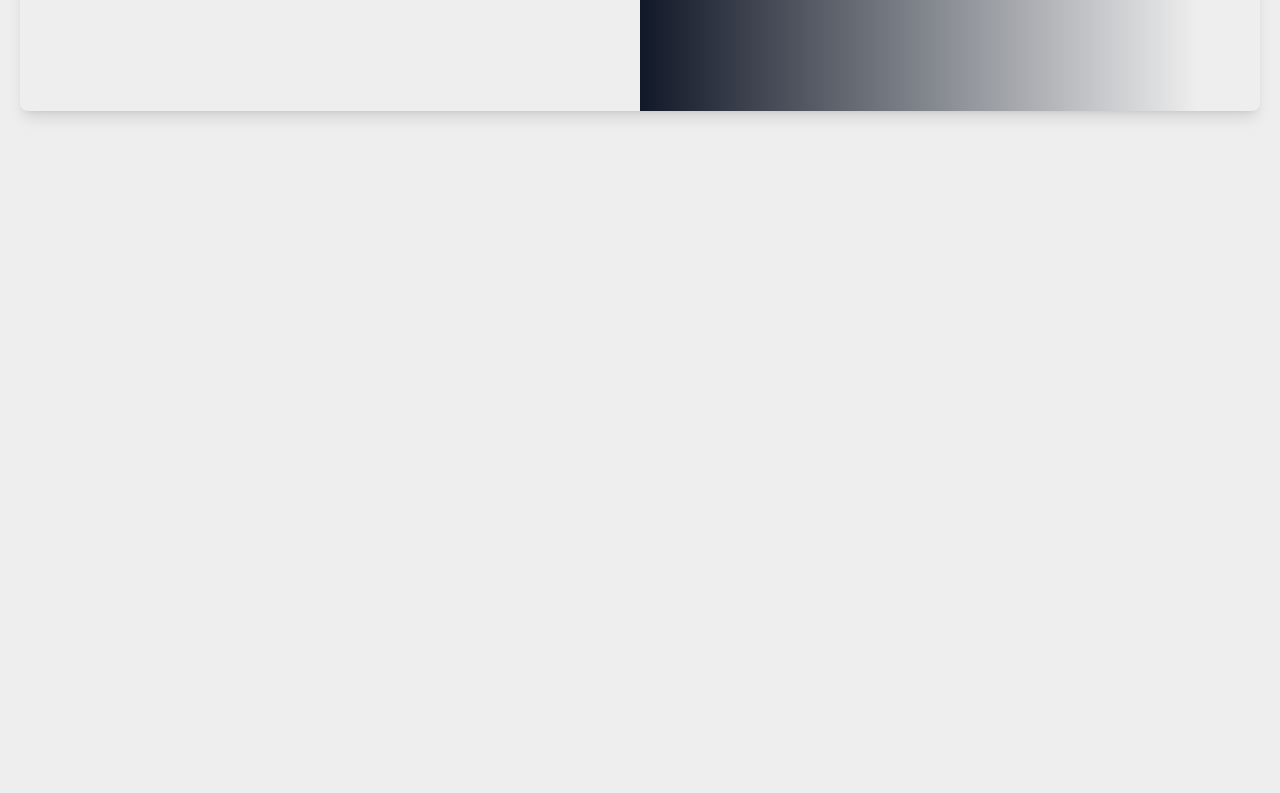
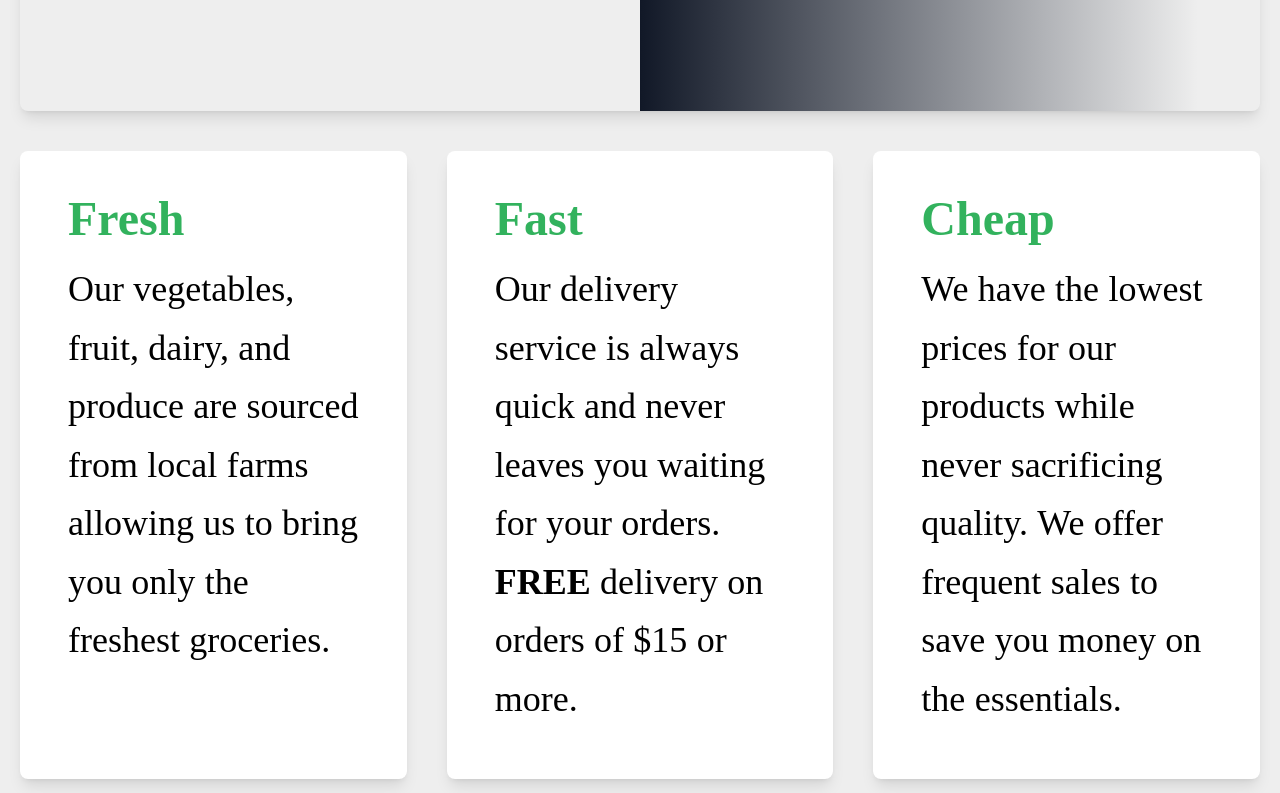
Before and after one commit to thebaker10/Fresh-Mart, a React (Create React App) app: page /About in a window 1280 px wide. Shown: the part 627-1420 px from the top of the page. Built offline with nearby package versions, Linux system fonts and the light colour scheme; the HTML template or start-up script is replaced by a standard one.

Commit message:
added info cards

```diff
--- a/src/Pages/AboutPage.tsx
+++ b/src/Pages/AboutPage.tsx
@@ -32,8 +32,21 @@ export function AboutPage() {
 
                 </div>
             </div>
-            <div className="w-screen h-screen">
-
+            <div className="mb-5">
+                <div className="flex">
+                    <div className="flex-auto m-5 space-between bg-white w-1/3 shadow-lg rounded-lg overflow-hidden">
+                        <p className="font-bold ml-12 mt-12 text-5xl text-green">Fresh</p>
+                        <p className=" ml-12 mr-12 mt-4 mb-12 text-4xl leading-relaxed">Our vegetables, fruit, dairy, and produce are sourced from local farms allowing us to bring you only the freshest groceries.</p>
+                    </div>
+                    <div className="flex-auto m-5 space-between bg-white w-1/3 shadow-lg rounded-lg overflow-hidden">
+                        <p className="font-bold ml-12 mr-12 mt-12 text-5xl text-green">Fast</p>
+                        <p className=" ml-12 mr-12 mt-4 mb-12 text-4xl leading-relaxed">Our delivery service is always quick and never leaves you waiting for your orders. <span className="font-bold">FREE</span> delivery on orders of $15 or more.</p>
+                    </div>
+                    <div className="flex-auto m-5 space-between bg-white w-1/3 shadow-lg rounded-lg overflow-hidden">
+                        <p className="font-bold ml-12 mr-12 mt-12 text-5xl text-green">Cheap</p>
+                        <p className=" ml-12 mr-12 mt-4 mb-12 text-4xl leading-relaxed">We have the lowest prices for our products while never sacrificing quality. We offer frequent sales to save you money on the essentials.</p>
+                    </div>
+                </div>
             </div>
 
             <Footer></Footer>
```
